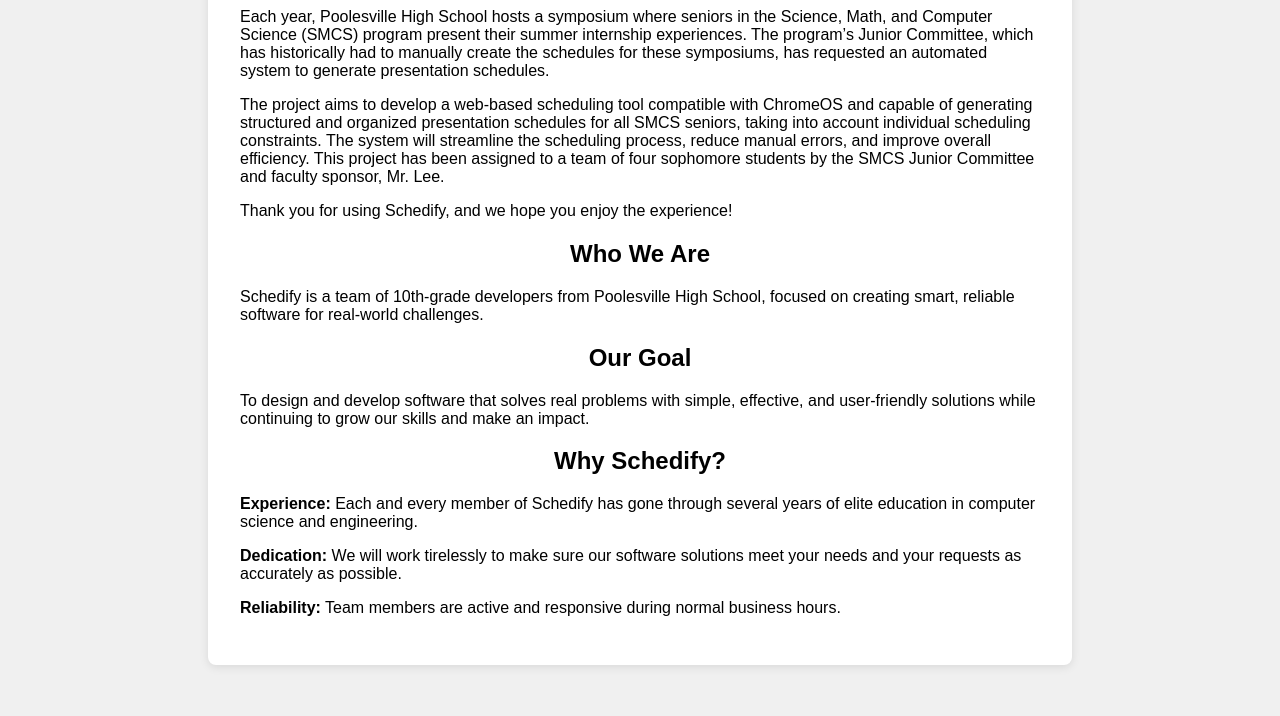
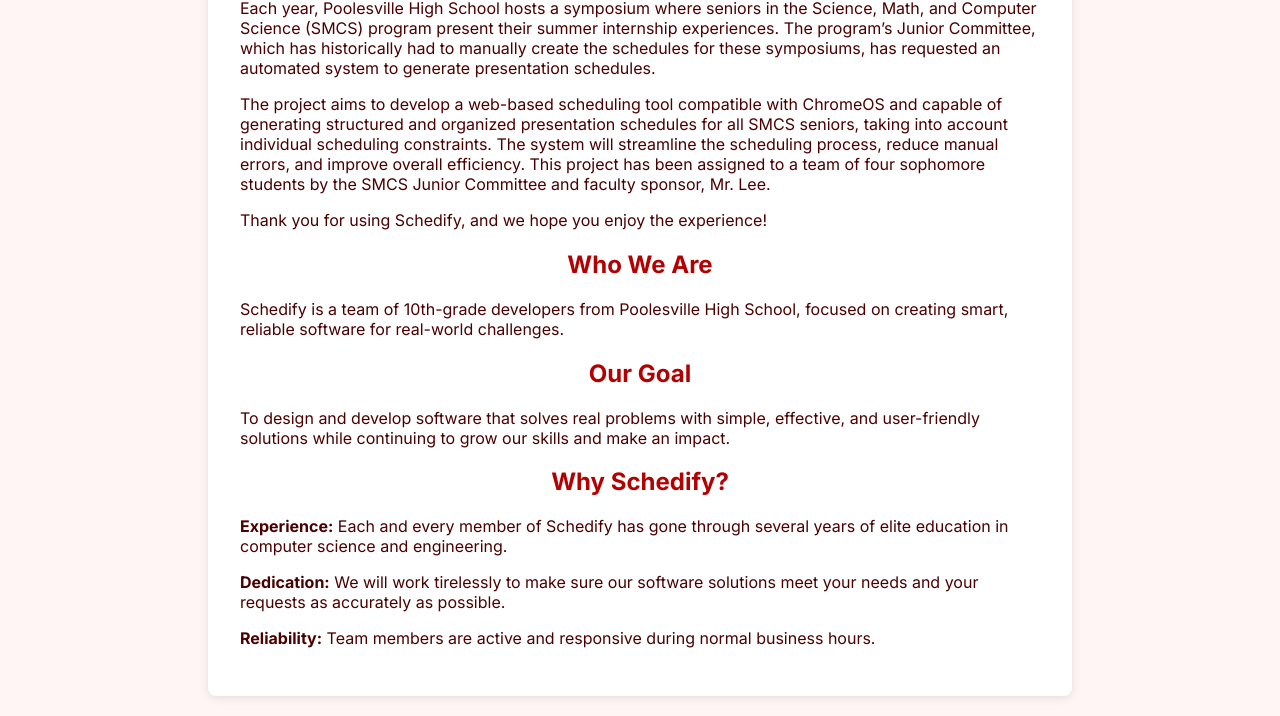
Before and after one commit to BoogerFlicker12/ClientProject, a website: page public/about.html in a window 1280 px wide. Shown: the part 236-952 px from the top of the page. Drawn offline with Linux system fonts and the light colour scheme.

Commit message:
Update about.html style (colors and fonts)

```diff
--- a/public/about.html
+++ b/public/about.html
@@ -5,6 +5,21 @@
   <meta name="viewport" content="width=device-width, initial-scale=1.0" />
   <title>About | Schedify</title>
   <link rel="stylesheet" href="style.css" />
+  <link href="https://fonts.googleapis.com/css2?family=Inter:wght@400;600;700&display=swap" rel="stylesheet">
+
+  <style>
+    body {
+      font-family: 'Inter', sans-serif;
+      background-color: #fff5f5;
+      color: #4a0000;
+      margin: 0;
+      padding: 20px;
+    }
+
+    h1,h2,h3 {
+      color: #b30000;
+    }
+  </style>
 </head>
 <body>
 
```
